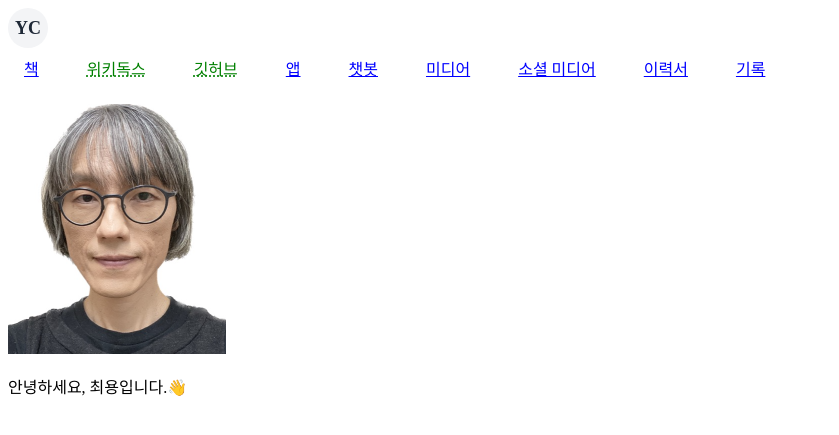
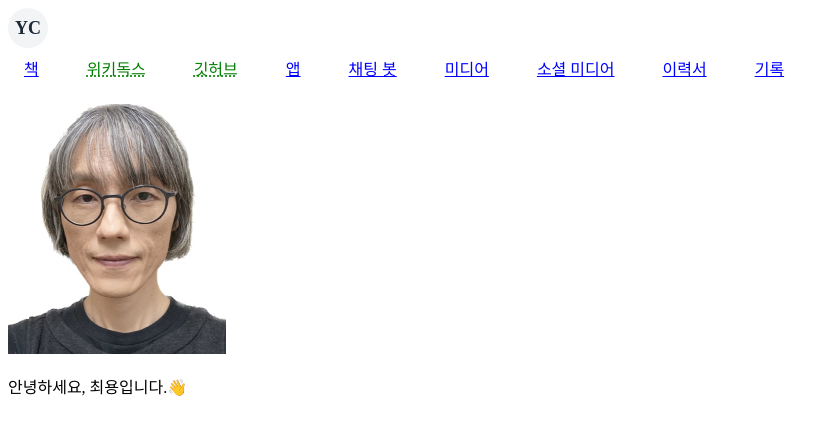
Before and after one commit to ychoi-kr/ychoi.kr, a Jekyll site: the page built from index.md, in a window 1280 px wide. Shown: the top 435 px of the page, without its empty margins (0-839 px from the left). Built offline with Jekyll 4.4.1, drawn with Linux system fonts in a browser that asks for light colours.

Commit message:
Update navigation.yml

```diff
--- a/_data/navigation.yml
+++ b/_data/navigation.yml
@@ -6,7 +6,7 @@
   link: https://github.com/ychoi-kr/
 - name: 앱
   link: /apps
-- name: 챗봇
+- name: 채팅 봇
   link: /bots
 - name: 미디어
   link: /media
```
